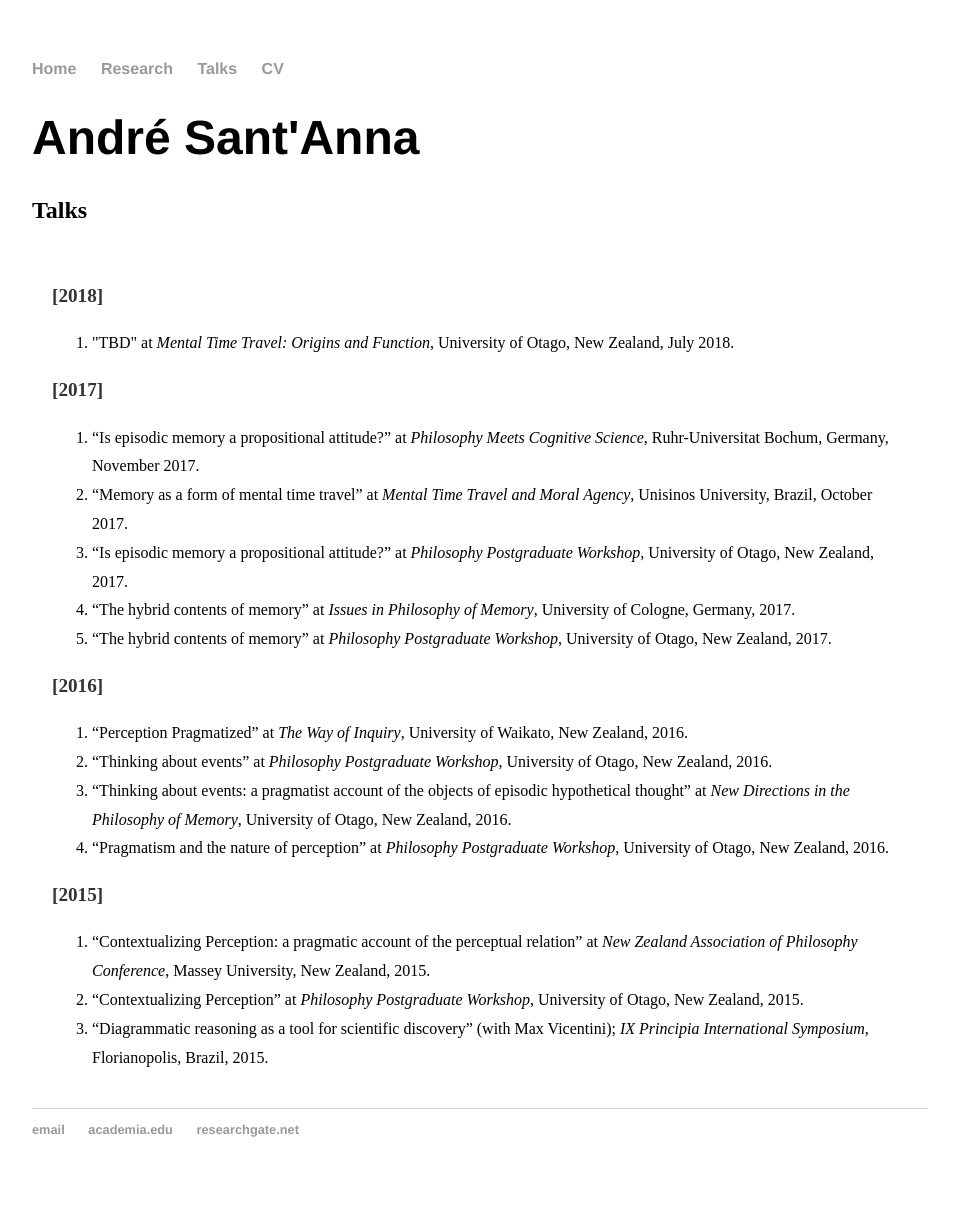
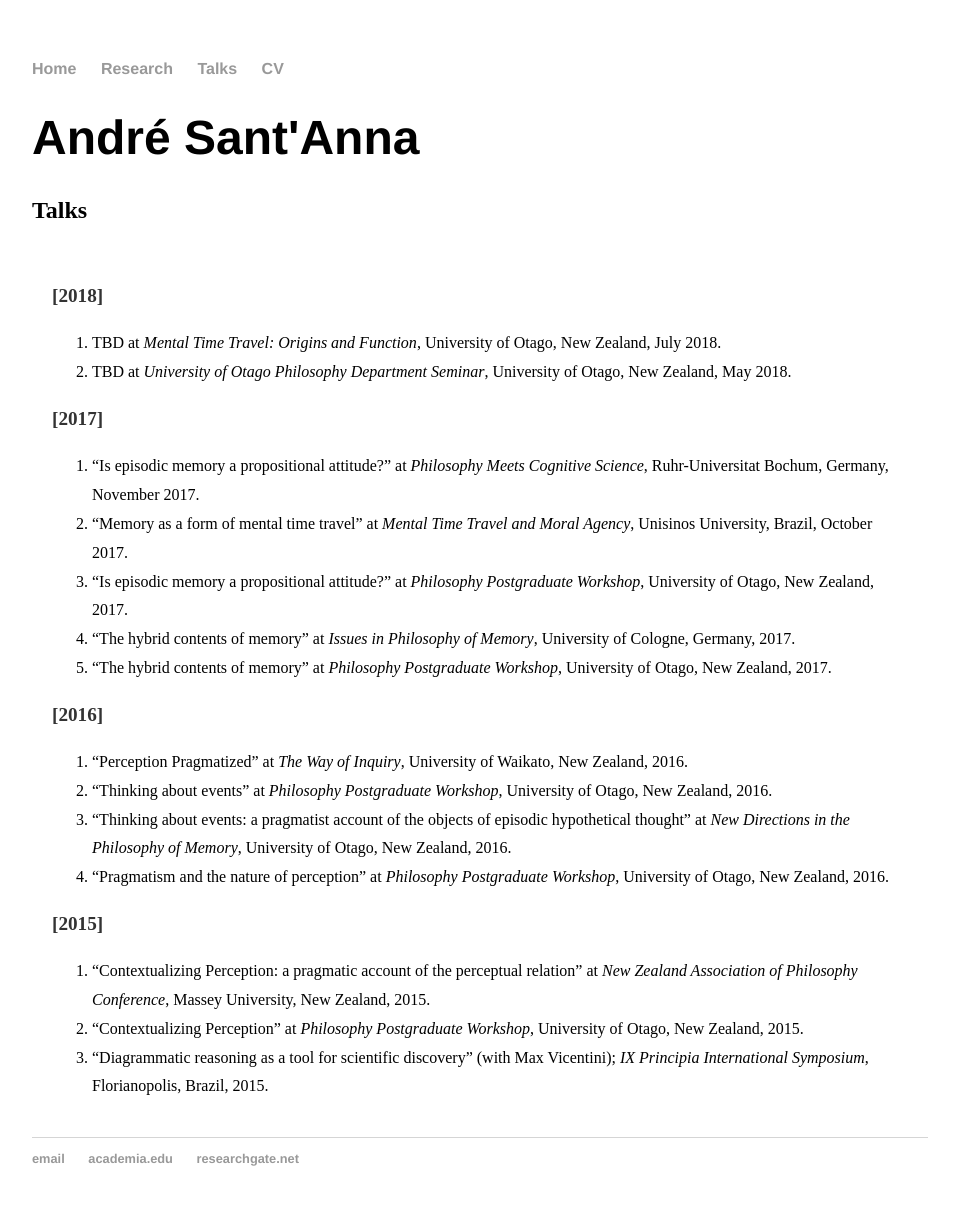
Before and after one commit to andresantanna/andresantanna.github.io, a Jekyll site: the page built from talks.html, in a window 1280 px wide. Shown: the whole page, without its empty margins (160-1119 px from the left). Built offline with Jekyll 4.4.1, drawn with Linux system fonts in a browser that asks for light colours; comment, search, counter and statistics services are not loaded; before the commit the page ends 1197 px from its top, so only the background shows below that.

Commit message:
Update talks.html

```diff
--- a/talks.html
+++ b/talks.html
@@ -11,7 +11,8 @@ title: André Sant'Anna - Talks
 <p><b>[2018]</b></p>
 
 <ol type="1">
-	<li>"TBD" at <i>Mental Time Travel: Origins and Function</i>, University of Otago, New Zealand, July 2018.</li>
+	<li>TBD at <i>Mental Time Travel: Origins and Function</i>, University of Otago, New Zealand, July 2018.</li>
+	<li>TBD at <i>University of Otago Philosophy Department Seminar</i>, University of Otago, New Zealand, May 2018.</li>
 </ol>
 
 <p><b>[2017]</b></p>
```
